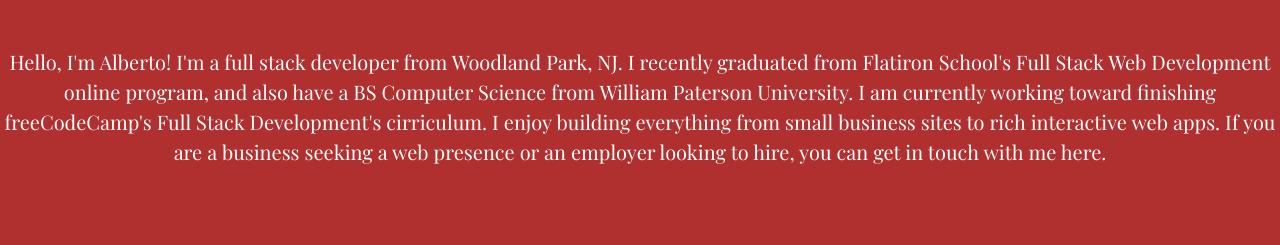
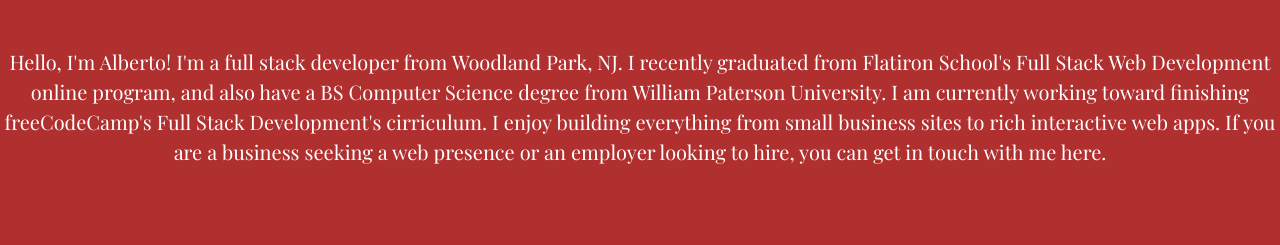
Before and after one commit to Booligan/Booligan.github.io, a plain HTML site: page index.html in a window 1280 px wide. Shown: the part 1255-1500 px from the top of the page. Drawn offline with nearby package versions, Linux system fonts and the light colour scheme.

Commit message:
changed bio text

```diff
--- a/index.html
+++ b/index.html
@@ -64,7 +64,7 @@
 
       <img src="../img/me.JPG" class="img-responsive alberto" alt="alberto">
 
-        <p id="bio" class="text-center">Hello, I'm Alberto! I'm a full stack developer from Woodland Park, NJ. I recently graduated from Flatiron School's Full Stack Web Development online program, and also have a BS Computer Science from William Paterson University. I am currently working toward finishing freeCodeCamp's Full Stack Development's cirriculum. I enjoy building everything from small business sites to rich interactive web apps. If you are a business seeking a web presence or an employer looking to hire, you can get in touch with me here.</p>
+        <p id="bio" class="text-center">Hello, I'm Alberto! I'm a full stack developer from Woodland Park, NJ. I recently graduated from Flatiron School's Full Stack Web Development online program, and also have a BS Computer Science degree from William Paterson University. I am currently working toward finishing freeCodeCamp's Full Stack Development's cirriculum. I enjoy building everything from small business sites to rich interactive web apps. If you are a business seeking a web presence or an employer looking to hire, you can get in touch with me here.</p>
         <div class="row education">
           <div class="col-md-2 col-sm-2"></div>
           <div class="col-md-4 col-sm-4 flatiron">
```
